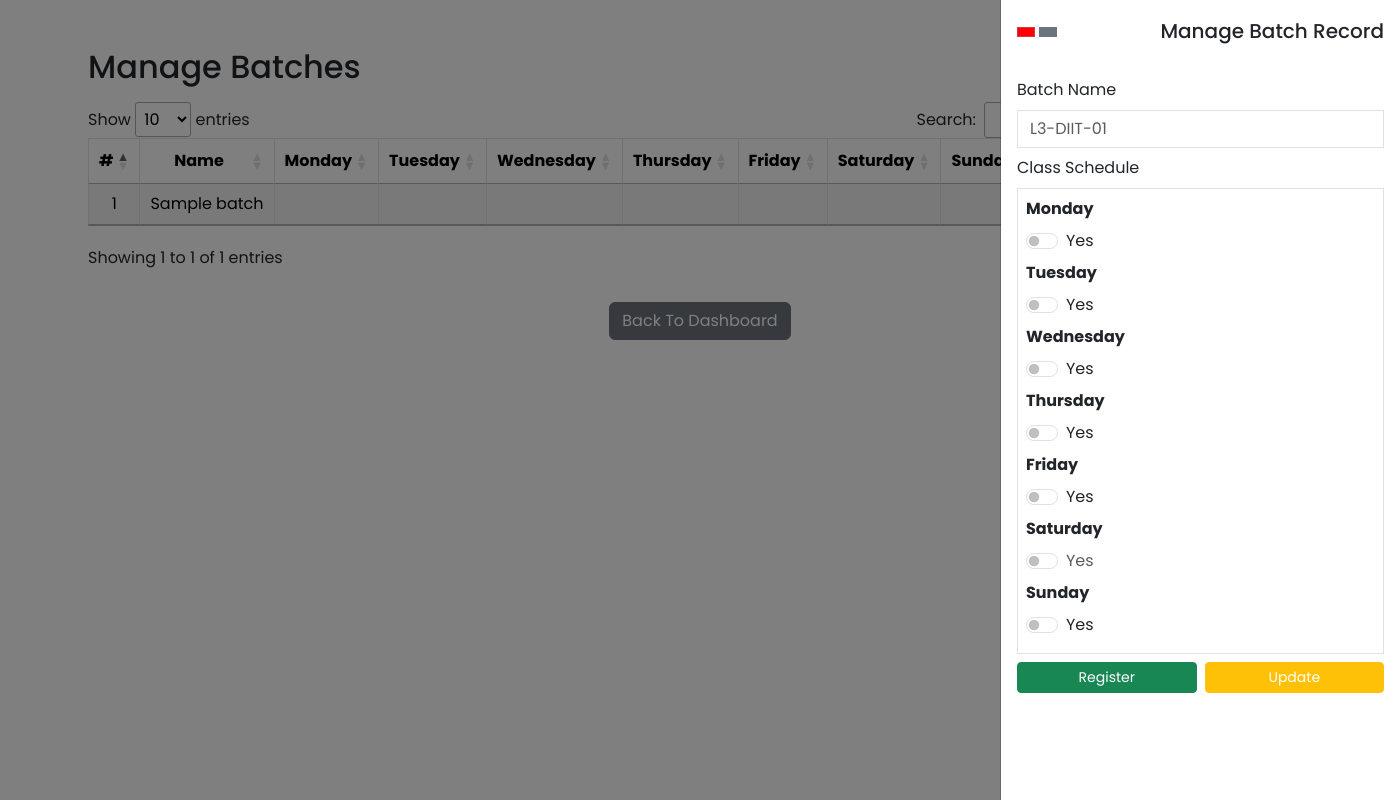
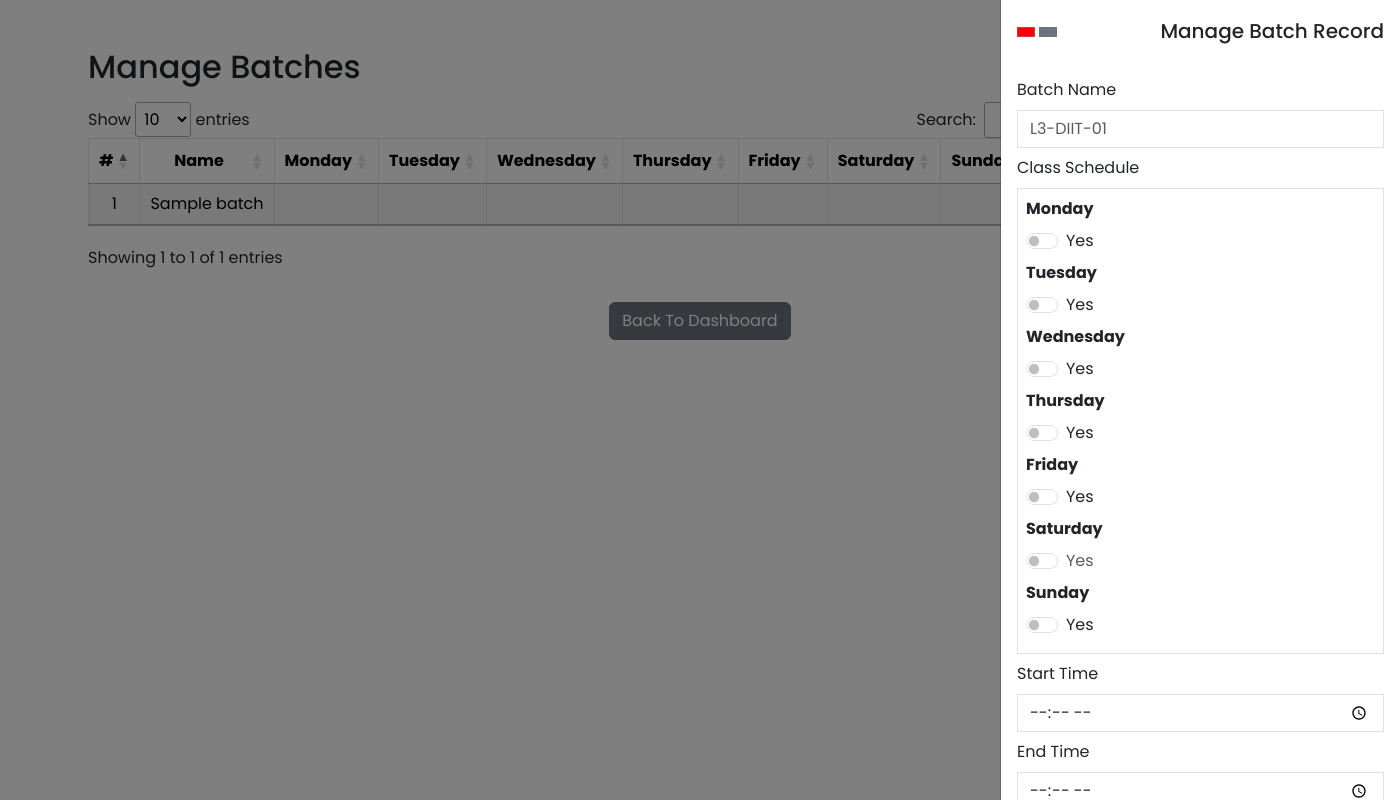
Before and after one commit to eamalindu/EMC-Attendance-System, a PHP site: page /manage-batches.php in a window 1400 px wide, after a click that opens the changed part. Run offline with PHP 8.4, Linux system fonts and the light colour scheme; the visitor is signed in with stand-in values (Sample User, id 1); tables that the repository leaves empty or names only in its code hold one stand-in row (values such as "Sample post"); data that the repository does not hold is empty; some libraries are stand-ins or nearby versions.

Commit message:
new inputs added

```diff
--- a/manage-batches.php
+++ b/manage-batches.php
@@ -155,6 +155,14 @@ if (!isset($_SESSION['loggedIn']) || $_SESSION['loggedIn'] !== true) {
                 </div>
             </div>
         </fieldset>
+        <div class="mb-2">
+            <label for="bStartTime" class="form-label">Start Time</label>
+            <input type="time" class="form-control rounded-0" id="bStartTime" placeholder="L3-DIIT-01">
+        </div>
+        <div class="mb-2">
+            <label for="bEndTime" class="form-label">End Time</label>
+            <input type="time" class="form-control rounded-0" id="bEndTime" placeholder="L3-DIIT-01">
+        </div>
         <div class="mb-2 d-flex justify-content-between align-items-center gap-2">
             <button class="btn btn-success w-50 btn-sm" id="btnStudentRegister">Register</button>
             <button class="btn btn-warning w-50 btn-sm text-white" id="btnStudentUpdate" onclick="updateBatch();">
```
